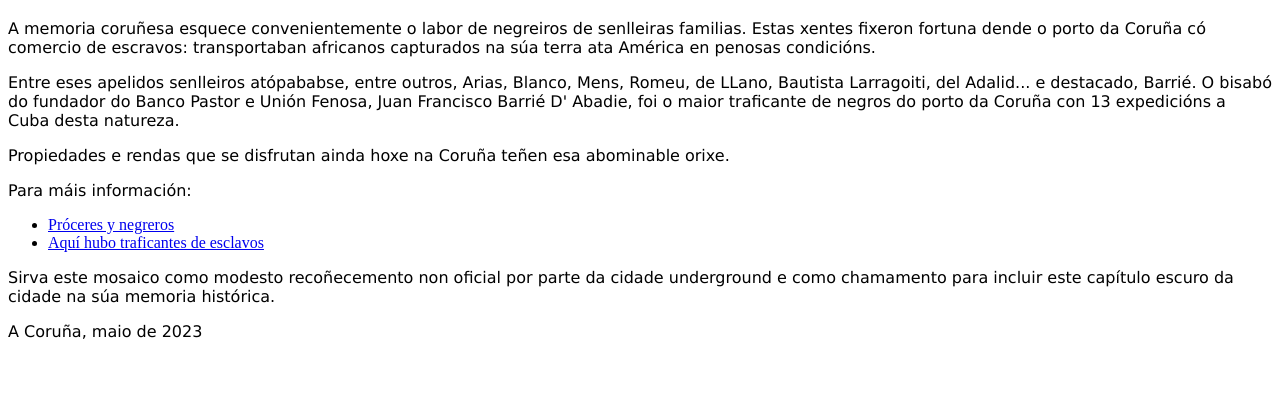
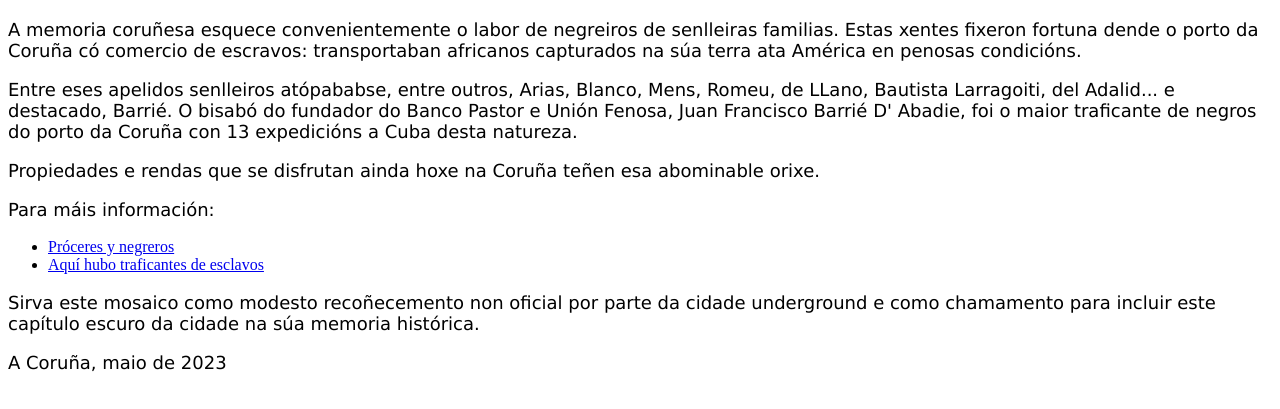
Before and after one commit to xerionweb/esclavistas, a plain HTML site: page index.html in a window 1280 px wide. Shown: the part 61-470 px from the top of the page. Drawn offline with Linux system fonts and the light colour scheme.

Commit message:
Font size
Using 18px as font size

```diff
--- a/index.html
+++ b/index.html
@@ -10,7 +10,7 @@
 
 
      <style type="text/css">
-          p { color: black; font-family: Verdana; }
+          p { color: black; font-family: Verdana; font-size: 18px}
         </style>
 
 </head>
```
